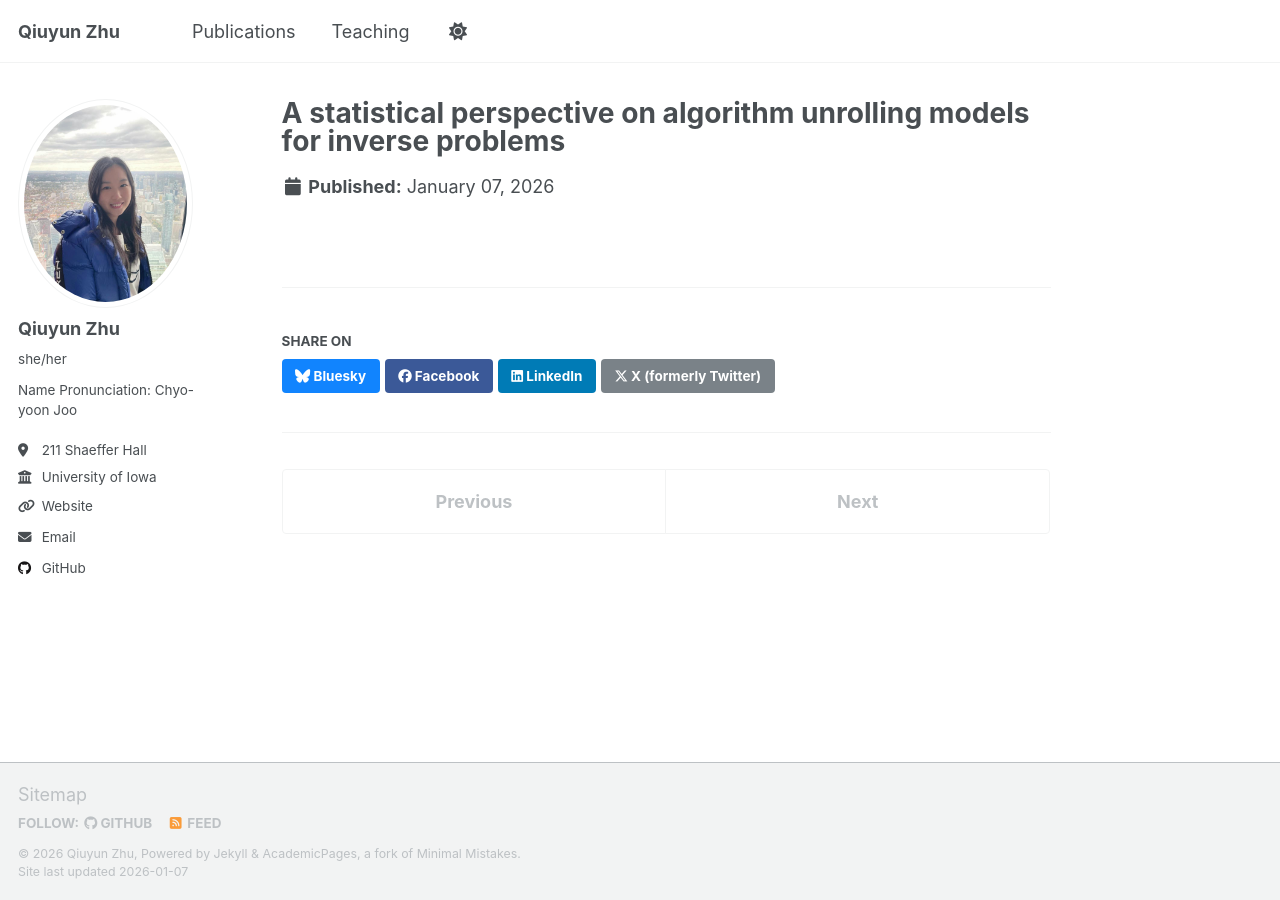
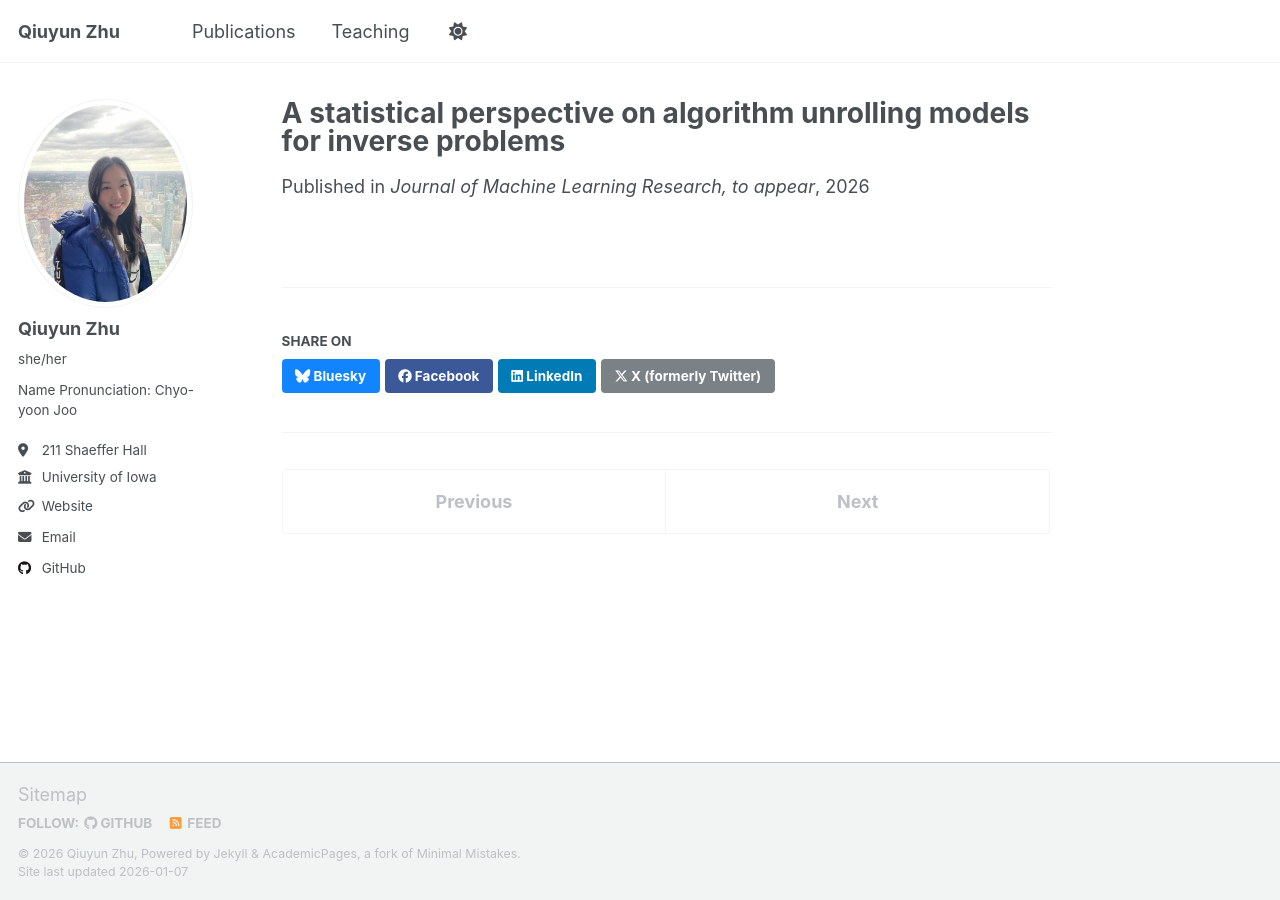
Before and after one commit to rachelwho/rachelwho.github.io, a Jekyll site: the page built from _publications/2023-InverseP.md, in a window 1280 px wide. Built offline with Jekyll 4.4.1, drawn with Linux system fonts in a browser that asks for light colours; a script that is not in the unit is left out.

Commit message:
Update 2023-InverseP.md

```diff
--- a/_publications/2023-InverseP.md
+++ b/_publications/2023-InverseP.md
@@ -1,7 +1,10 @@
 ---
 title: "A statistical perspective on algorithm unrolling models for inverse problems"
 collection: publications
-category: manuscripts
+category: journals
+<!-- category: manuscripts -->
+permalink: /publication/2023-InverseP
 paperurl: 'https://arxiv.org/abs/2311.06395'
 authors: "Yves Atchadé, Xinru Liu, Qiuyun Zhu"
+venue: 'Journal of Machine Learning Research, to appear'
 ---
```
